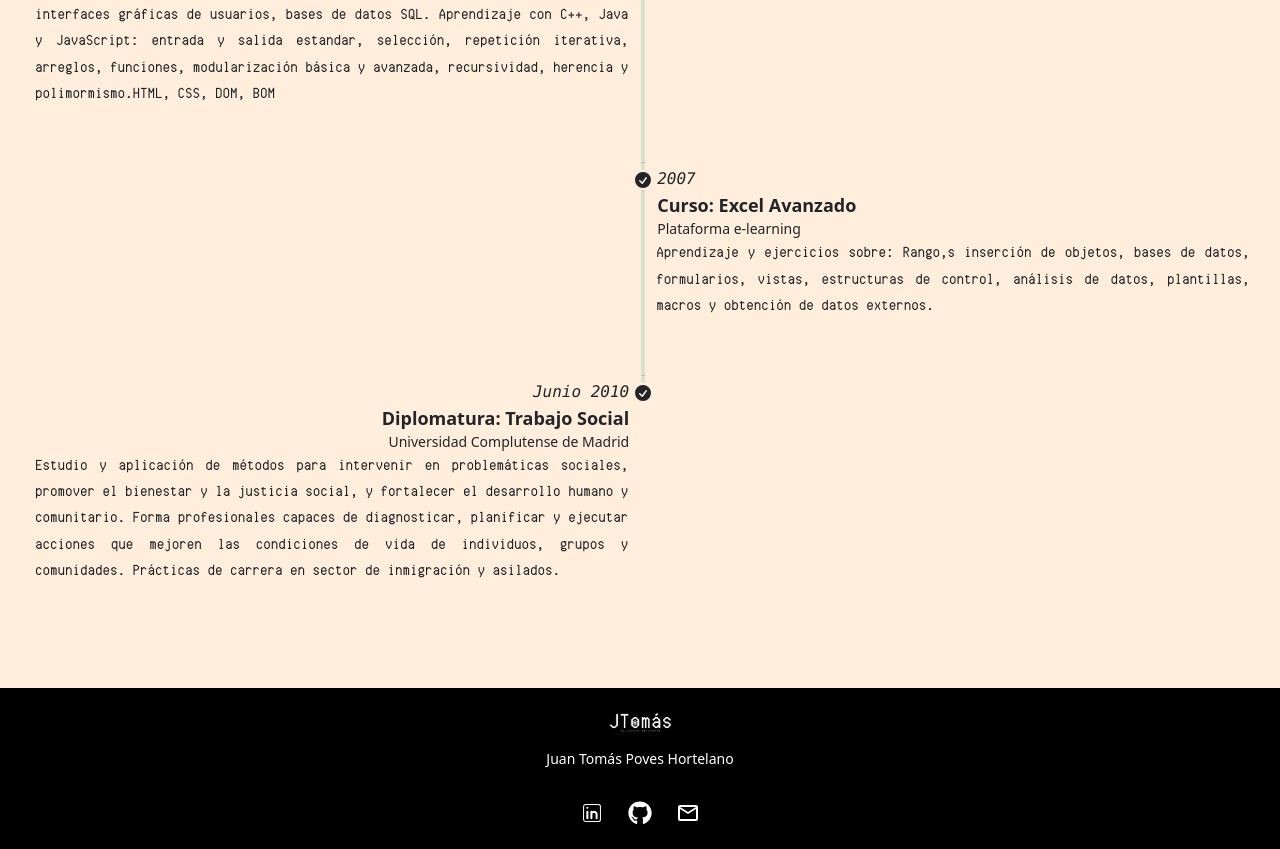
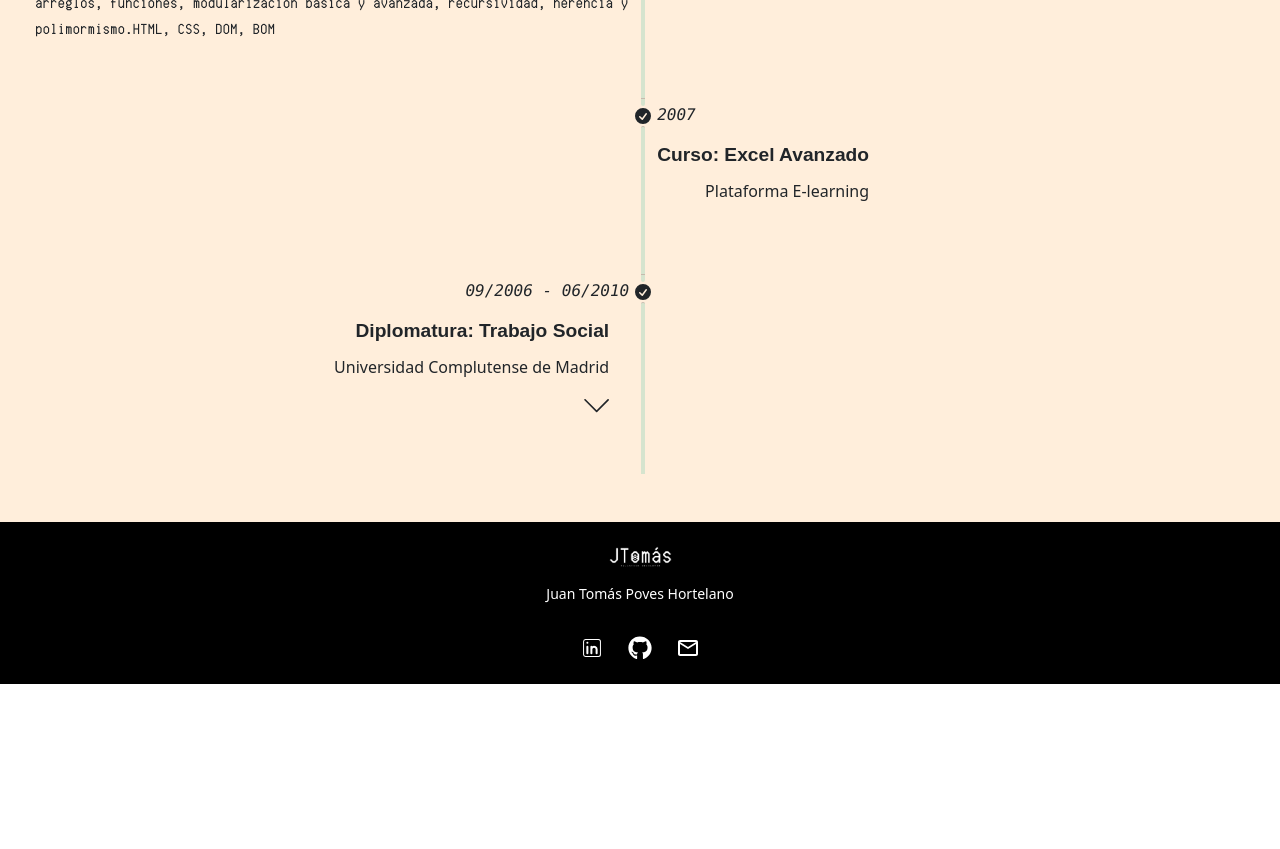
Before and after one commit to JTomas88/Portfolio_2025, a React (Vite) app: page /formacionycursos in a window 1280 px wide. Shown: the part 1400-2249 px from the top of the page. After the commit the page ends 2084 px from the top, so only its background shows below. Built offline with nearby package versions, Linux system fonts and the light colour scheme; a web font is replaced by a local one.

Commit message:
acordeons

```diff
--- a/src/pages/ExperienciaLaboral/ExperienciaLaboral.jsx
+++ b/src/pages/ExperienciaLaboral/ExperienciaLaboral.jsx
@@ -1,11 +1,17 @@
 import React, { useState } from "react";
 import { useNavigate, } from "react-router-dom";
 import "./experiencialaboral.css";
+import Navbar from "../../components/Navbar/Navbar";
 
 export default function ExperienciaLaboral() {
     return (
-        <div className="w-full min-h-screen experiencia_container py-8 flex flex-col">
-            <div className="m-5">
+        <div>
+            <div className="cajon_navbar">
+                <Navbar />
+            </div>
+            <div className="w-full min-h-screen experiencia_container flex flex-col">
+
+                <div className="m-3">
                     <div className="text-6xl font-bold titulo_experiencia text-center">
                         EXPERIENCIA LABORAL
                     </div>
@@ -45,5 +51,7 @@ export default function ExperienciaLaboral() {
                 </main>
             </div>
 
+        </div>
+
     )
 }
--- a/src/pages/Formacion/Formacion.jsx
+++ b/src/pages/Formacion/Formacion.jsx
@@ -4,6 +4,20 @@ import "./formacion.css";
 import Navbar from "../../components/Navbar/Navbar";
 
 export default function Formacion() {
+    const [mostrandoContenido, setMostrandoContenido] = useState(false)
+
+
+    const mostrandoAcordeon = () => {
+        if (mostrandoContenido === false) {
+            setMostrandoContenido(true)
+        } else {
+            setMostrandoContenido(false)
+        }
+    }
+
+
+
+
     return (
         <div>
             <div className="cajon_navbar">
@@ -11,7 +25,7 @@ export default function Formacion() {
             </div>
 
             <div className="w-full min-h-screen formacion_container py-8 flex flex-col">
-                <div className="m-5">
+                <div className="m-3">
                     <div className="text-6xl font-bold titulo_formacion text-center">
                         FORMACIÓN / CURSOS
                     </div>
@@ -170,11 +184,29 @@ export default function Formacion() {
                             </div>
                             <div className="timeline-end md:mb-10">
                                 <time className="font-mono italic">2007</time>
-                                <div className="text-lg font-black">Curso: Excel Avanzado</div>
-                                <div className="text-sm">Plataforma e-learning</div>
-                                <p className="descripcion_formacion">
-                                    Aprendizaje y ejercicios sobre: Rango,s inserción de objetos, bases de datos, formularios, vistas, estructuras de control, análisis de datos, plantillas, macros y obtención de datos externos.
-                                </p>
+
+
+
+                                <div class="accordion" id="acordeon_excel">
+                                    <div class="accordion-item">
+                                        <h2 class="accordion-header">
+                                            <button class="boton_acordeon_izquierda" type="button" data-bs-toggle="collapse" data-bs-target="#collapse_excel" aria-expanded="true" aria-controls="collapse_excel">
+                                                <p className="titulacion">Curso: Excel Avanzado</p>
+                                                <p>Plataforma E-learning</p>
+                                            </button>
+                                        </h2>
+                                        <div id="collapse_excel" class="accordion-collapse collapse" data-bs-parent="#acordeon_excel">
+                                            <div class="accordion-body">
+                                                <p className="descripcion_formacion">
+                                                    Aprendizaje y ejercicios sobre: Rangos, inserción de objetos, bases de datos, formularios, vistas, estructuras de control, análisis de datos, plantillas, macros y obtención de datos externos.
+
+                                                </p>
+                                            </div>
+                                        </div>
+                                    </div>
+                                </div>
+
+
                             </div>
                             <hr />
                         </li>
@@ -194,21 +226,47 @@ export default function Formacion() {
                                     />
                                 </svg>
                             </div>
+                            {/* // */}
                             <div className="timeline-start mb-10 md:text-end">
-                                <time className="font-mono italic">Junio 2010</time>
-                                <div className="text-lg font-black">Diplomatura: Trabajo Social</div>
-                                <div className="text-sm">Universidad Complutense de Madrid</div>
-                                <p className="descripcion_formacion">
-                                    Estudio y aplicación de métodos para intervenir en problemáticas sociales, promover el bienestar y la justicia social, y fortalecer el desarrollo humano y comunitario. Forma profesionales capaces de diagnosticar, planificar y ejecutar acciones que mejoren las condiciones de vida de individuos, grupos y comunidades.
-                                    Prácticas de carrera en sector de inmigración y asilados.
-                                </p>
+                                <time className="font-mono italic">09/2006 - 06/2010</time>
+                                <div class="accordion" id="acordeon_ts">
+                                    <div class="accordion-item">
+                                        <h2 class="accordion-header">
+                                            <button class="boton_acordeon_derecha" onClick={() => mostrandoAcordeon()} type="button" data-bs-toggle="collapse" data-bs-target="#collapseOne" aria-expanded="true" aria-controls="collapseOne">
+                                                <p className="titulacion">Diplomatura: Trabajo Social</p>
+                                                <p>Universidad Complutense de Madrid</p>
+                                                {mostrandoContenido ? (
+                                                    <div>
+                                                        <svg xmlns="http://www.w3.org/2000/svg" width="25" height="25" viewBox="0 0 1024 1024"><path fill="currentColor" d="M8.2 751.4c0 8.6 3.4 17.401 10 24.001c13.2 13.2 34.8 13.2 48 0l451.8-451.8l445.2 445.2c13.2 13.2 34.8 13.2 48 0s13.2-34.8 0-48L542 251.401c-13.2-13.2-34.8-13.2-48 0l-475.8 475.8c-6.8 6.8-10 15.4-10 24.2z" /></svg>
 
+                                                    </div>
+                                                ) : (
+                                                    <div>
+                                                        <svg xmlns="http://www.w3.org/2000/svg" width="25" height="25" viewBox="0 0 1024 1024"><path fill="currentColor" d="M8.2 275.4c0-8.6 3.4-17.401 10-24.001c13.2-13.2 34.8-13.2 48 0l451.8 451.8l445.2-445.2c13.2-13.2 34.8-13.2 48 0s13.2 34.8 0 48L542 775.399c-13.2 13.2-34.8 13.2-48 0l-475.8-475.8c-6.8-6.8-10-15.4-10-24.199" /></svg>
+                                                    </div>
+                                                )}
+                                            </button>
+                                        </h2>
+                                        <div id="collapseOne" class="accordion-collapse collapse" data-bs-parent="#acordeon_ts">
+                                            <div class="accordion-body">
+                                                <p className="descripcion_formacion">
+                                                    Estudio y aplicación de métodos para intervenir en problemáticas sociales, promover el bienestar y la justicia social, y fortalecer el desarrollo humano y comunitario. Forma profesionales capaces de diagnosticar, planificar y ejecutar acciones que mejoren las condiciones de vida de individuos, grupos y comunidades.
+                                                    Prácticas de carrera en sector de inmigración y asilados.
+                                                </p>
+                                            </div>
+                                        </div>
+                                    </div>
+                                </div>
                             </div>
+                            <hr />
                         </li>
+
                     </ul>
                 </main>
 
+
             </div>
+
         </div>
 
     )
--- a/src/pages/Formacion/formacion.css
+++ b/src/pages/Formacion/formacion.css
@@ -27,6 +27,12 @@ hr {
   background-color: #61c9a8;
 }
 
+.titulacion {
+  font-family: sans-serif;
+  font-size: 1.2rem;
+  font-weight: bolder;
+}
+
 .descripcion_formacion {
   font-family: 'Computer-says-no', sans-serif;
   font-size: 1.5rem;
@@ -34,8 +40,94 @@ hr {
   text-align: justify;
 }
 
+.boton_acordeon_derecha::after {
+  position: absolute;
+  top: 50%; /* posición vertical base */
+  transform: translateY(-50%);
+  right: 1rem; /* o lo que necesites */
+}
+
+/* Ajuste fino si quieres alinear exactamente con el segundo span */
+#alinear-flecha {
+  position: relative;
+}
+
+.head_acordeon {
+  display: flex;
+  flex-direction: column;
+  text-align: unset;
+  border: none;
+  background-color: transparent;
+}
+
+.boton_acordeon_derecha:focus {
+  box-shadow: none !important;
+  outline: none !important;
+}
+
+.accordion-item {
+  background-color: transparent !important;
+  border: none !important;
+}
+
+.accordion-body {
+  background-color: transparent !important;
+  border: none !important;
+  padding-left: 0 !important;
+}
+
+.boton_acordeon_derecha {
+  display: flex;
+  flex-direction: column;
+  align-items: flex-end;
+  background-color: transparent !important;
+  border: none !important;
+  box-shadow: none !important;
+  outline: none !important;
+  padding-left: 0 !important;
+  position: relative;
+
+  width: 100%;
+  padding: var(--bs-accordion-btn-padding-y) var(--bs-accordion-btn-padding-x);
+  font-size: 1rem;
+  color: var(--bs-accordion-btn-color);
+  text-align: left;
+
+  overflow-anchor: none;
+  transition: var(--bs-accordion-transition);
+}
+
+.boton_acordeon_izquierda {
+  display: flex;
+  flex-direction: column;
+  align-items: flex-end;
+  background-color: transparent !important;
+  border: none !important;
+  box-shadow: none !important;
+  outline: none !important;
+  padding-left: 0 !important;
+  position: relative;
+
+  width: 100%;
+  padding: var(--bs-accordion-btn-padding-y) var(--bs-accordion-btn-padding-x);
+  font-size: 1rem;
+  color: var(--bs-accordion-btn-color);
+  text-align: left;
+
+  overflow-anchor: none;
+  transition: var(--bs-accordion-transition);
+}
+
 @media (max-width: 576px) {
   .formacion_container {
     padding-right: 7%;
   }
 }
+
+@media (min-width: 0px) {
+  .boton_acordeon_derecha::after {
+    position: relative;
+    top: 44%;
+    transform: translateY(-42%);
+  }
+}
--- a/src/pages/Proyectos/Proyectos.jsx
+++ b/src/pages/Proyectos/Proyectos.jsx
@@ -3,6 +3,7 @@ import { useNavigate, } from "react-router-dom";
 import "./proyectos.css";
 import Bubble from "../../components/Bubble_Proyectos/Bubble_Proyectos";
 import Bubble_Proyectos from "../../components/Bubble_Proyectos/Bubble_Proyectos";
+import Navbar from "../../components/Navbar/Navbar";
 
 export default function Proyectos() {
 
@@ -20,8 +21,12 @@ export default function Proyectos() {
 
 
     return (
+        <div>
+            <div className="cajon_navbar">
+                <Navbar />
+            </div>
             <div className="w-full min-h-screen text-center proyectos_container py-8 flex flex-col">
-            <div className="m-5">
+                <div className="m-3">
                     <div className="text-6xl font-bold titulo_proyectos text-center">
                         PROYECTOS
                     </div>
@@ -44,11 +49,8 @@ export default function Proyectos() {
 
                 </div>
 
+            </div>
+        </div>
 
-
-
-
-
-        </div>
     )
 }
```
Lines whose indentation alone changed are shown as unchanged.
